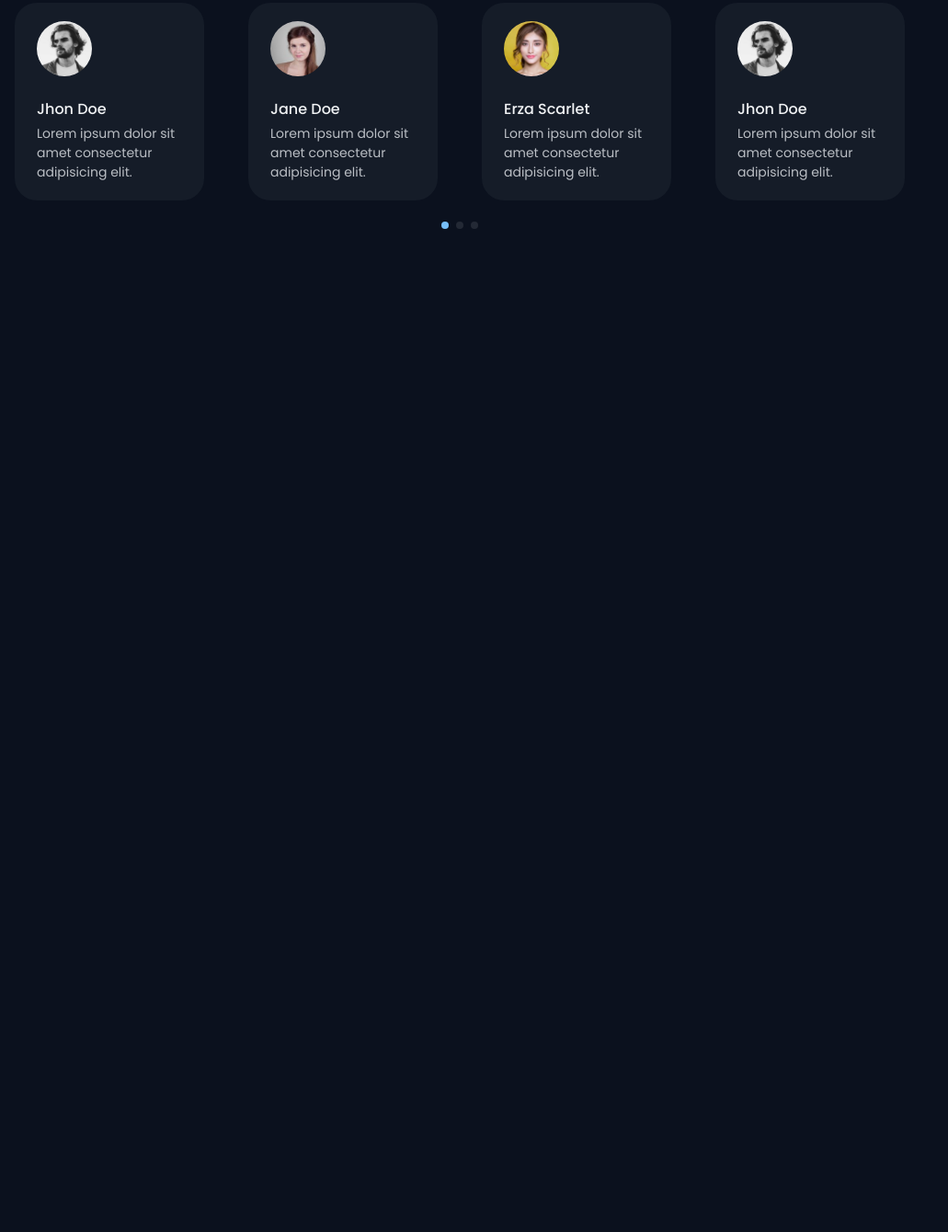
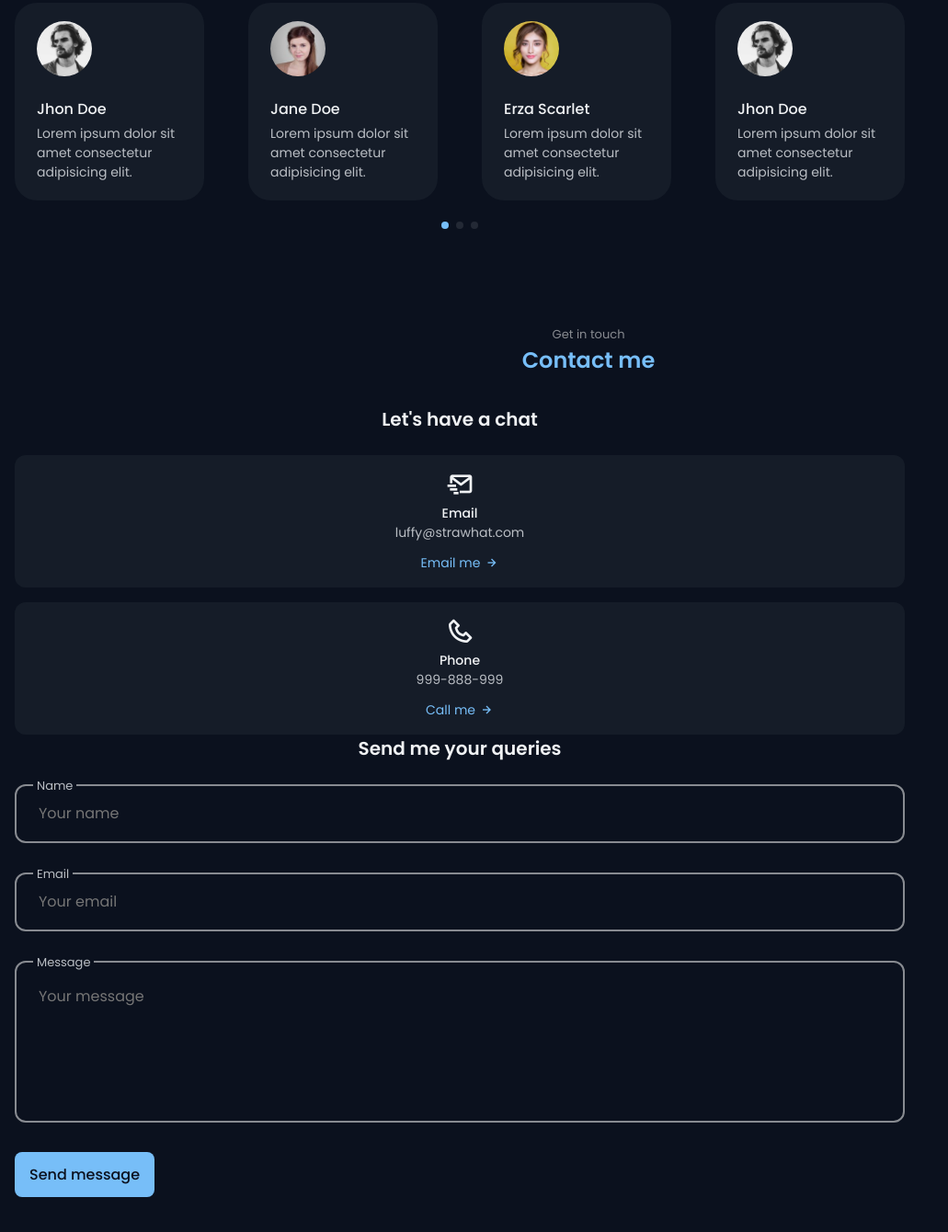
Before and after one commit to syedumairs-frontendprojects/modern_portfolio, a plain HTML site: page index.html in a window 1280 px wide. Shown: the part 5795-7135 px from the top of the page at 92% size, without its empty margins (0-1031 px from the left). Before the commit the page ends 6165 px from the top, so only its background shows below. Drawn offline with nearby package versions, Linux system fonts and the light colour scheme.

Commit message:
Contact section completed

```diff
--- a/assets/css/styles.css
+++ b/assets/css/styles.css
@@ -657,6 +657,105 @@ img {
 
 /*=============== CONTACT ===============*/
 
+.contact__container {
+  row-gap: 3rem;
+  padding-bottom: 3rem;
+}
+
+.contact__title {
+  text-align: center;
+  font-size: var(--h3-font-size);
+  margin-bottom: 1.5rem;
+}
+
+.contact__info {
+  display: grid;
+  gap: 1rem;
+}
+
+.contact__card {
+  background-color: var(--container-color);
+  padding: 1rem;
+  border-radius: 0.75rem;
+  text-align: center;
+}
+
+.contact__card-icon {
+  font-size: 2rem;
+  color: var(--title-color);
+  margin-bottom: 0.25rem;
+}
+
+.contact__card-title,
+.contact__card-data {
+  font-size: var(--small-font-size);
+}
+
+.contact__card-title {
+  font-weight: var(--font-medium);
+}
+
+.contact__card-data {
+  display: block;
+  margin-bottom: 0.75rem;
+}
+
+.contact__button {
+  color: var(--first-color);
+  font-size: var(--small-font-size);
+  display: flex;
+  align-items: center;
+  justify-content: center;
+  column-gap: 0.25rem;
+}
+
+.contact__button:hover .contact__button-icon {
+  transform: translateX(0.25rem);
+}
+
+.contact__button-icon {
+  font-size: 1rem;
+  transition: 0.4s;
+}
+
+.contact__form-div {
+  position: relative;
+  margin-bottom: 2rem;
+  height: 4rem;
+}
+
+.contact__form-input {
+  position: absolute;
+  top: 0;
+  left: 0;
+  width: 100%;
+  height: 100%;
+  border: 2px solid var(--text-color-light);
+  background: none;
+  color: var(--text-color);
+  outline: none;
+  padding: 1.5rem;
+  border-radius: 0.75rem;
+  z-index: 1;
+}
+
+.contact__form-tag {
+  position: absolute;
+  top: -0.75rem;
+  left: 1.25rem;
+  font-size: var(--smaller-font-size);
+  padding: 0.25rem;
+  background-color: var(--body-color);
+  z-index: 10;
+}
+
+.contact__form-area {
+  height: 11rem;
+}
+.contact__form-area textarea {
+  resize: none;
+}
+
 /*=============== FOOTER ===============*/
 
 /*=============== SCROLL BAR ===============*/
--- a/assets/js/main.js
+++ b/assets/js/main.js
@@ -53,7 +53,7 @@ linkWork.forEach((l) => l.addEventListener("click", activeWork));
 
 /*=============== SWIPER TESTIMONIAL ===============*/
 
-let swiperTestimonial = new Swiper(".testimonail__container", {
+let swiperTestimonial = new Swiper(".testimonial__container", {
   spaceBetween: 24,
   loop: true,
   grabCursor: true,
--- a/index.html
+++ b/index.html
@@ -505,7 +505,7 @@
         <span class="section__subtitle">What my clients say</span>
         <h3 class="section__title">Testimonials</h3>
 
-        <div class="testimonail__container container swiper">
+        <div class="testimonial__container container swiper">
           <div class="swiper-wrapper">
             <div class="testimonial__card swiper-slide">
               <img
@@ -548,7 +548,73 @@
       </section>
 
       <!--=============== CONTACT ===============-->
-      <section class="contact section" id="contact"></section>
+      <section class="contact section" id="contact">
+        <span class="section__subtitle">Get in touch</span>
+        <h2 class="section__title">Contact me</h2>
+
+        <div class="contact__container container">
+          <div class="contact__content">
+            <h3 class="contact__title">Let's have a chat</h3>
+
+            <div class="contact__info">
+              <div class="contact__card">
+                <i class="bx bx-mail-send contact__card-icon"></i>
+                <h3 class="contact__card-title">Email</h3>
+                <span class="contact__card-data">luffy@strawhat.com</span>
+                <a href="#" class="contact__button"
+                  >Email me
+                  <i class="bx bx-right-arrow-alt contact__button-icon"></i
+                ></a>
+              </div>
+
+              <div class="contact__card">
+                <i class="bx bx-phone contact__card-icon"></i>
+                <h3 class="contact__card-title">Phone</h3>
+                <span class="contact__card-data">999-888-999</span>
+                <a href="#" class="contact__button"
+                  >Call me
+                  <i class="bx bx-right-arrow-alt contact__button-icon"></i
+                ></a>
+              </div>
+            </div>
+          </div>
+
+          <div class="contact__content">
+            <h3 class="contact__title">Send me your queries</h3>
+            <form action="" class="contact__form">
+              <div class="contact__form-div">
+                <label for="Name" class="contact__form-tag">Name</label>
+                <input
+                  type="text"
+                  class="contact__form-input"
+                  placeholder="Your name"
+                />
+              </div>
+
+              <div class="contact__form-div">
+                <label for="Email" class="contact__form-tag">Email</label>
+                <input
+                  type="email"
+                  class="contact__form-input"
+                  placeholder="Your email"
+                />
+              </div>
+
+              <div class="contact__form-div contact__form-area">
+                <label for="" class="contact__form-tag">Message</label>
+                <textarea
+                  name="Message"
+                  cols="30"
+                  rows="10"
+                  placeholder="Your message"
+                  class="contact__form-input"
+                ></textarea>
+              </div>
+              <button class="button">Send message</button>
+            </form>
+          </div>
+        </div>
+      </section>
     </main>
 
     <!--=============== FOOTER ===============-->
```
